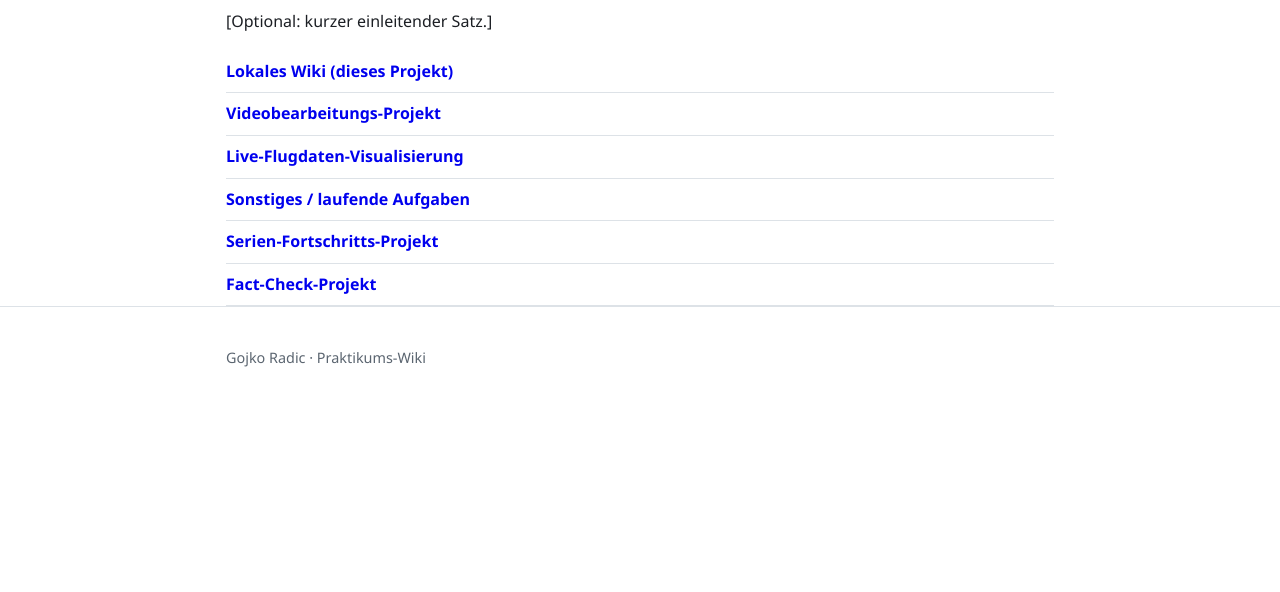
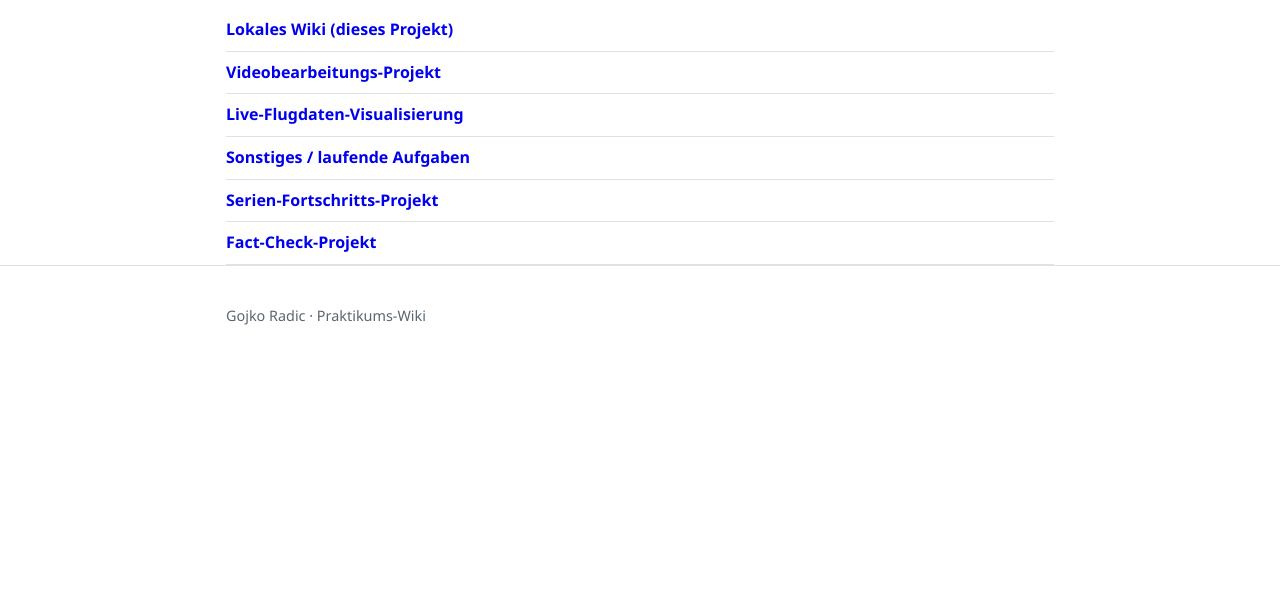
Before and after one commit to 112Gojko/local_wiki, a plain HTML site: page nach-projekten/index.html in a window 1280 px wide. Shown: the part 208-800 px from the top of the page. Drawn offline with Linux system fonts and the light colour scheme.

Commit message:
Platzhalter-Sätze auf den Übersichtsseiten entfernt

```diff
--- a/nach-projekten/index.html
+++ b/nach-projekten/index.html
@@ -23,7 +23,6 @@
   <main class="container">
     <p class="breadcrumb"><a href="../index.html">Start</a> &raquo; Nach Projekten</p>
     <h1>Nach Projekten</h1>
-    <p>[Optional: kurzer einleitender Satz.]</p>
 
     <!-- TODO: Datei je Projekt anlegen (Kopie von _vorlage.html), dann hier verlinken.
          Reihenfolge/Auswahl gemäß der Zuordnung aus der Excel
```
Also changed, not shown: nach-tagen/index.html (+0 -1 lines).
